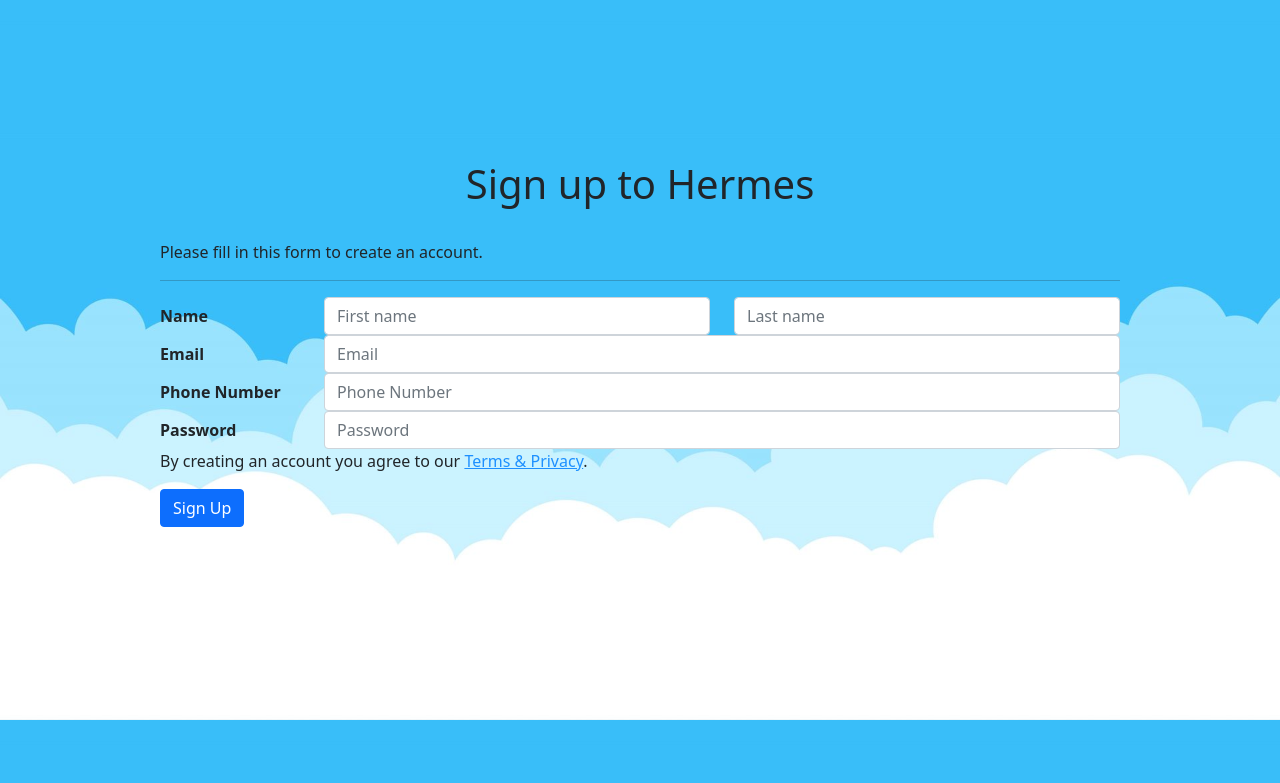
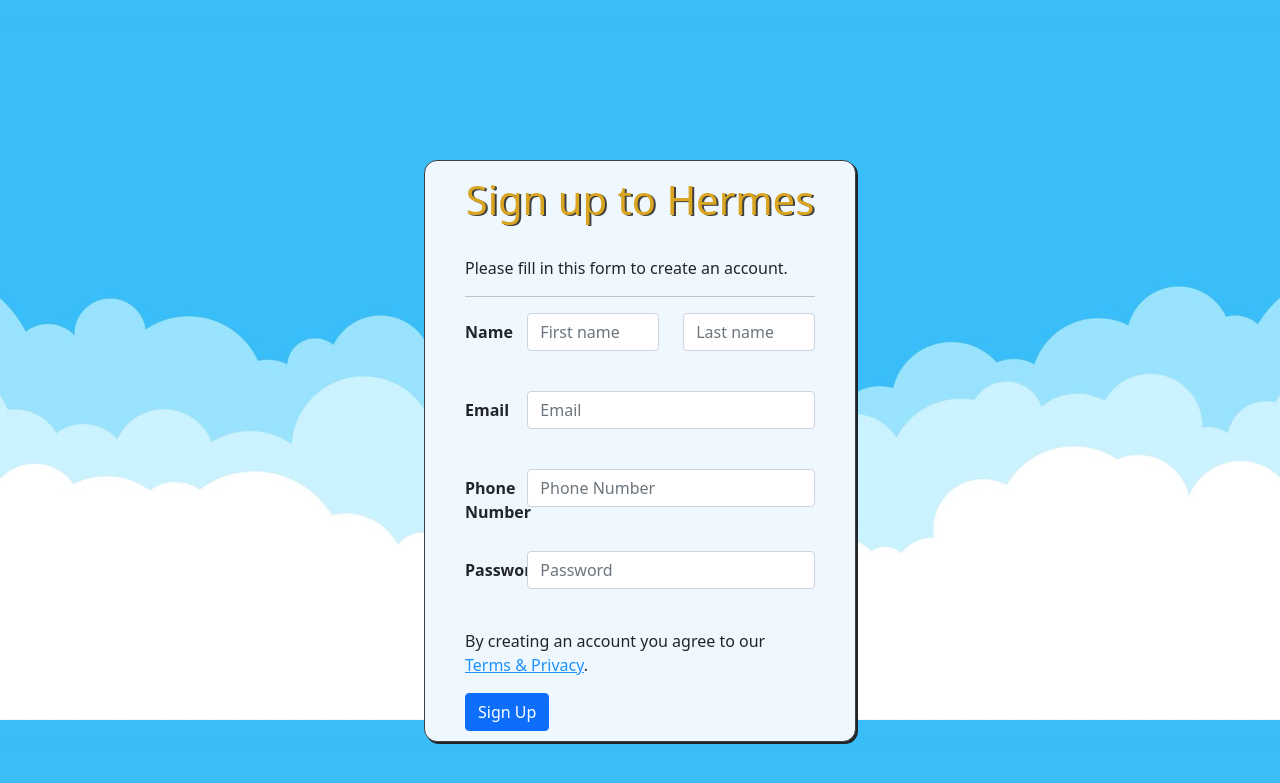
Before and after one commit to epineda0304/POOSD1, a PHP site: page /main.html in a window 1280 px wide. Shown: the top 783 px of the page. Run offline with PHP 8.4, Linux system fonts and the light colour scheme.

Commit message:
Add files via upload

```diff
--- a/css/styles.css
+++ b/css/styles.css
@@ -6,6 +6,11 @@
   overflow: auto;
   background-size: cover;
   background-image: url("../images/sky2.jpg");
+}
+
+h1 {
+  color: goldenrod;
+  text-shadow: 2px 1px #404040;
 }
 
 h2 {
@@ -27,8 +32,18 @@
   border-radius: 13px;
 }
 
-.form-signin .form-signin-heading, .form-signin .checkbox {
-  margin-bottom: 30px;
+.form-register {
+  max-width: 45%;
+  margin: 0 auto;
+  background-color: aliceblue;
+  padding: 15px 40px 10px;
+  border: 1px solid #404040;
+  box-shadow: 2px 2px;
+  border-radius: 13px;
+}
+
+.form-signin .form-signin-heading, .form-signin .checkbox, .form-group, .form-control, .col{
+  margin-bottom: 20px;
 }
 
 .form-signin input[type="text"], .form-signin input[type="password"] {
```
